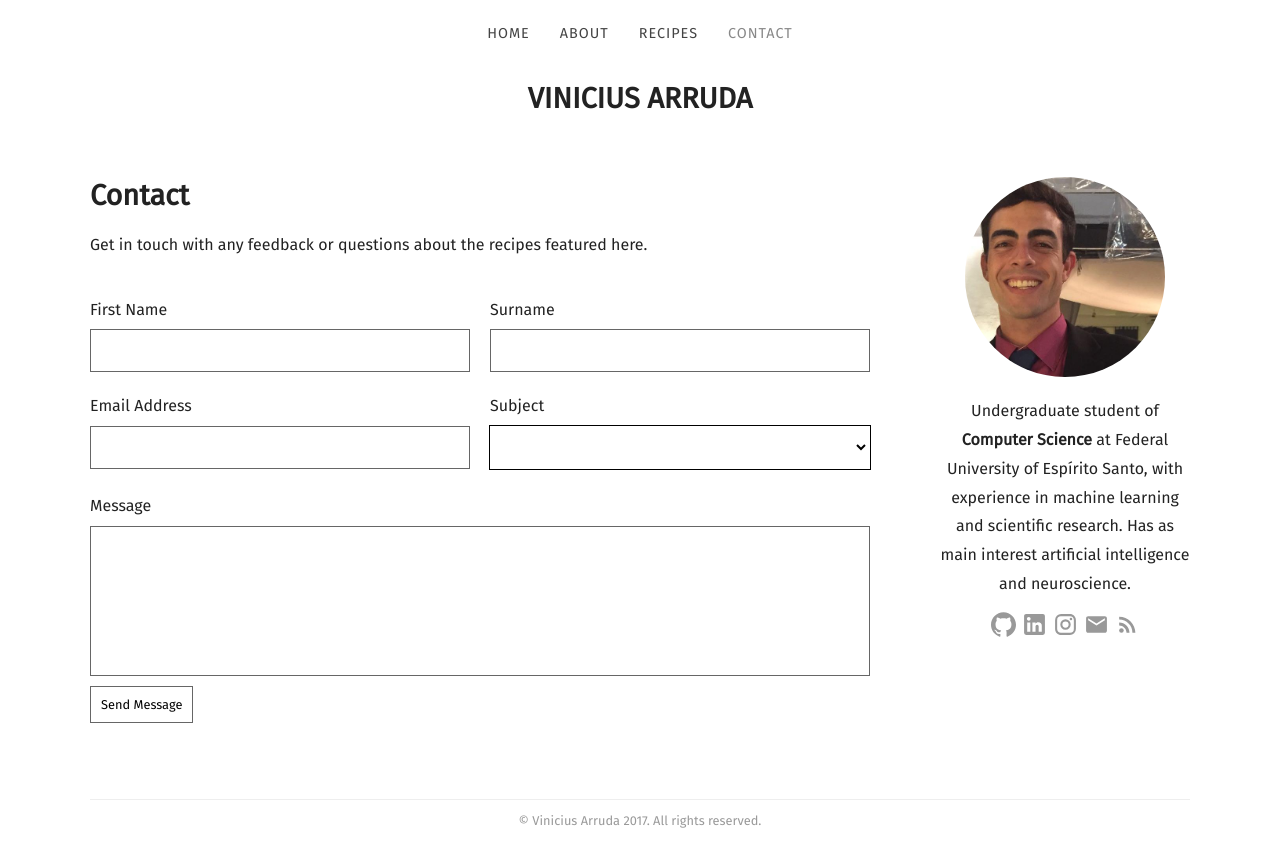
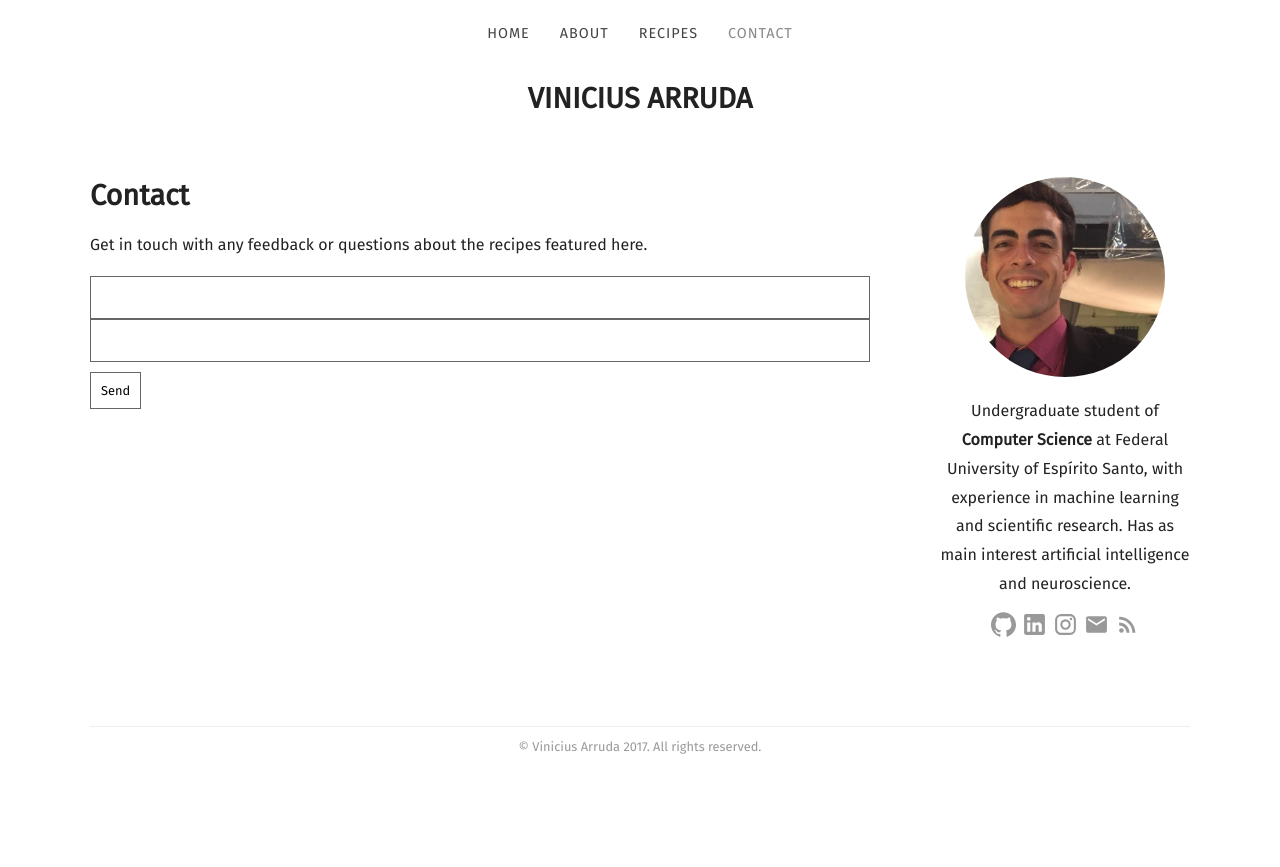
Before and after one commit to viniciusarruda/viniciusarruda.github.io, a Jekyll site: the page built from contact.html, in a window 1280 px wide. Shown: the top 867 px of the page. Built offline with Jekyll 4.4.1, drawn with Linux system fonts in a browser that asks for light colours; some web fonts are replaced.

Commit message:
Updating contact area

```diff
--- a/contact.html
+++ b/contact.html
@@ -4,7 +4,17 @@
 <h1>Contact</h1>
 <p class="editable">Get in touch with any feedback or questions about the recipes featured here.</p>
 
-<form method="post" action="{{ site.baseurl }}/contact-success/">
+<form method="POST" action="https://formspree.io/{{ site.data.email }}">
+	<input type="text" name="name">
+    <input type="email" name="_replyto">
+    <input type="submit" value="Send">
+</form>
+
+
+
+
+<!--
+<form method="POST" action="{{ site.baseurl }}/contact-success/">
 		<input type="hidden" name="_to" value="{{ site.data.email }}" />
 		<input type="text" name="_gotcha" style="display: none;">
 
@@ -41,3 +51,4 @@
 
 	<input type="submit" value="Send Message" />
 </form>
+-->
```
